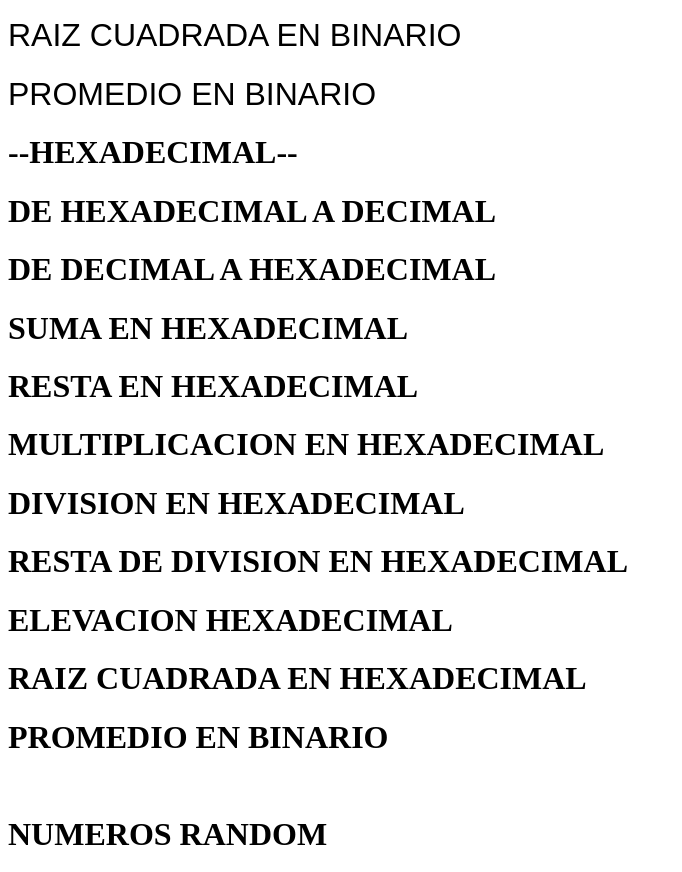
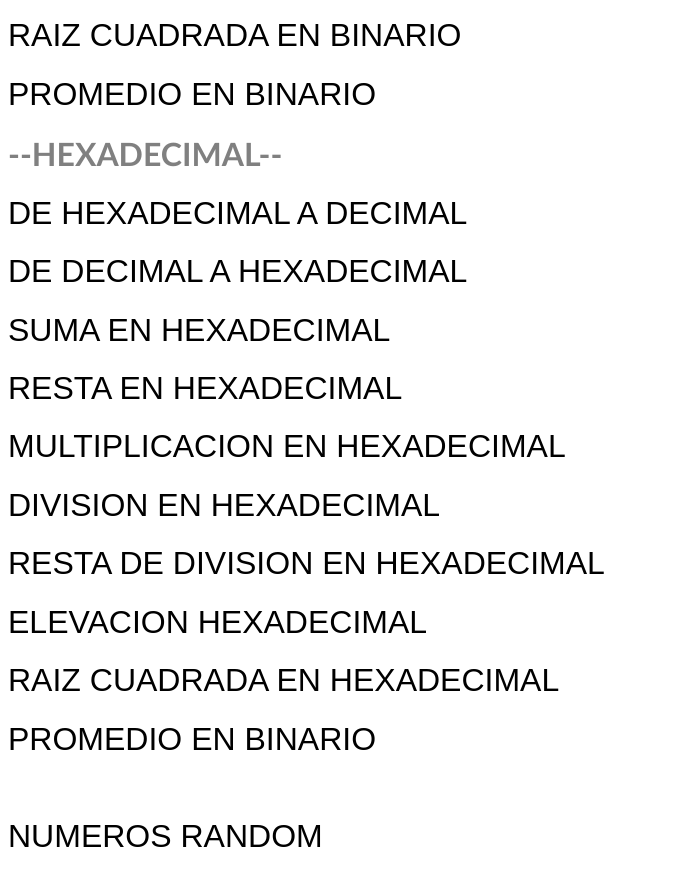
Before and after one commit to Lobete1/lobete1.github.io, a plain HTML site: page index.html in a window 1280 px wide. Shown: the part 1060-1932 px from the top of the page, without its empty margins (0-682 px from the left). Drawn offline with Linux system fonts and the light colour scheme; grey boxes are pictures that could not be loaded.

Commit message:
1.2
- se agrego un código para diferenciar lo hexadecimal
- se agrego un código para la parte de los numeros random

```diff
--- a/estilos.css
+++ b/estilos.css
@@ -1,3 +1,8 @@
+.palabrasG {
+	font-family: sans-serif;
+	font-weight: 100;
+	color: black;
+}
 #decimal {
 	font-family: calibri;
 	color: grey;
@@ -35,3 +40,21 @@
 	color: blue;
 	font-size: 40px;
 }
+
+#hexadecimal {
+	font-family: calibri;
+	color: grey;
+}
+
+.hexadecimal {
+	font-family: sans-serif;
+	font-weight: 100;
+	color: black;
+}
+
+.hexadecimal:hover {
+	font-family: sans-serif;
+	font-weight: 600;
+	color: green;
+	font-size: 40px;
+}
```
